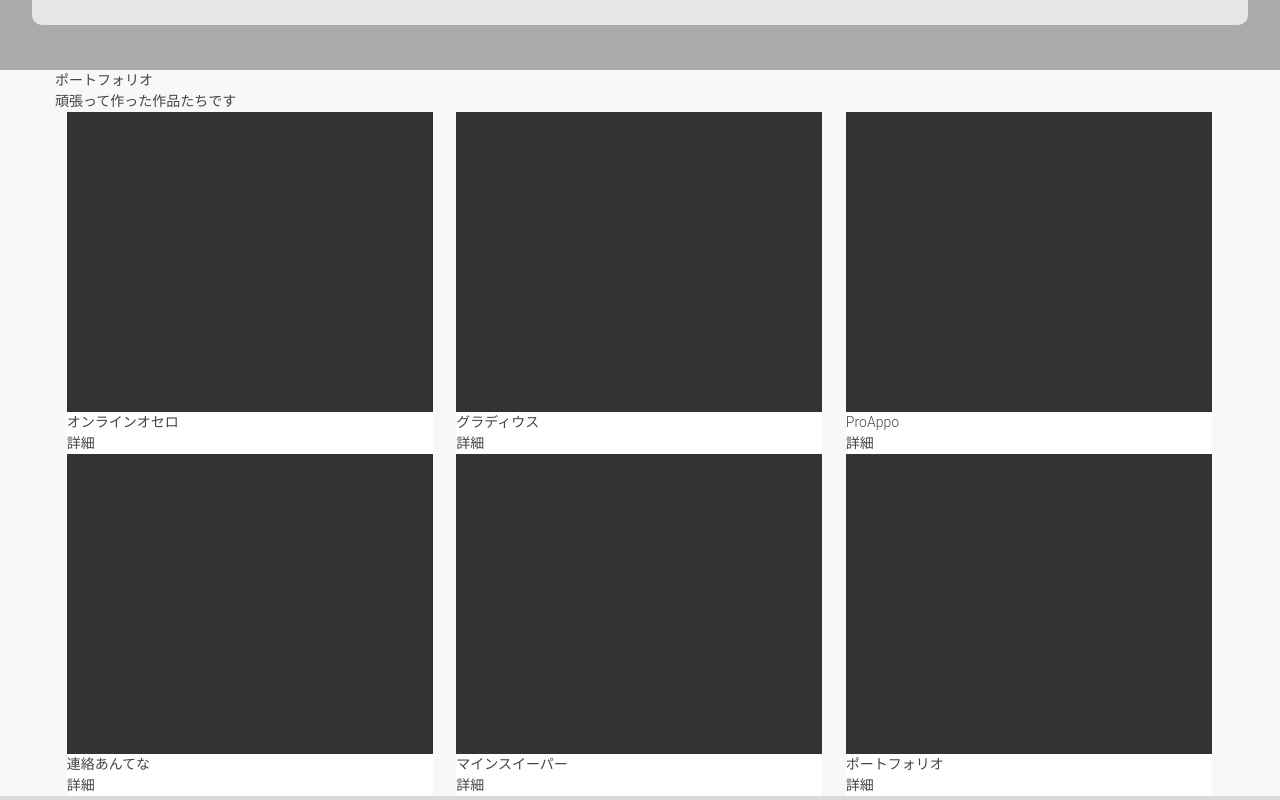
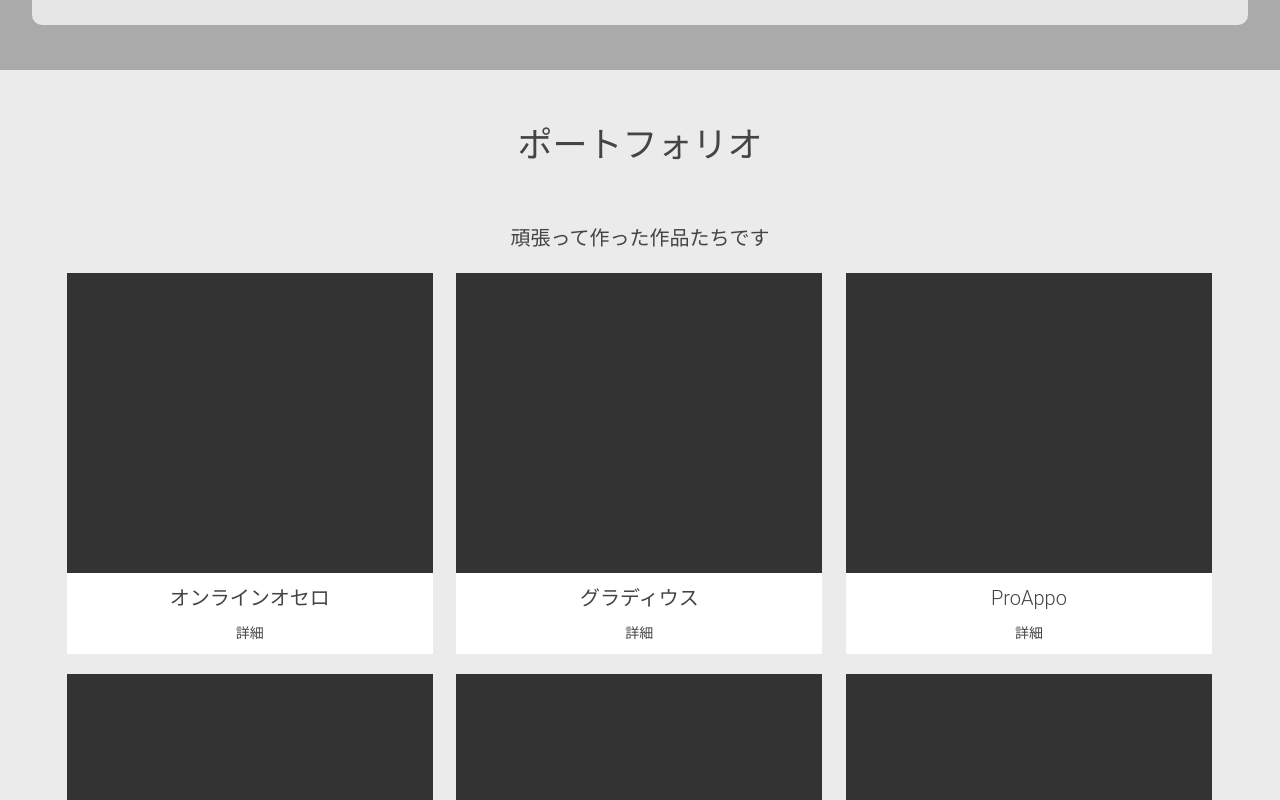
Before and after one commit to s1f102101615/PortfolioSite, a Next.js app: page / in a window 1280 px wide. Shown: the part 1800-2600 px from the top of the page. Built offline with nearby package versions, Linux system fonts and the light colour scheme.

Commit message:
ポートフォリオ

```diff
--- a/app/components/Portfolio.tsx
+++ b/app/components/Portfolio.tsx
@@ -7,38 +7,39 @@ const Portfolio = () => {
   return (
     <div className={styles.base}>
   <div className={styles.container}>
-    <h1>ポートフォリオ</h1>
-    <h2>頑張って作った作品たちです</h2>
-    <div className={styles.box}>
+    <div className={styles.head}>
+        <h1 className={styles.title}>ポートフォリオ</h1>
+        <h2 className={styles.com}>頑張って作った作品たちです</h2>
+    </div>
+    <div className={styles.box1}>
       <div className={styles.imgholder}></div>
-      <h1 className="feature">オンラインオセロ</h1>
-      <p>詳細</p>
+      <h1 className={styles.feature}>オンラインオセロ</h1>
+      <p className={styles.detail}>詳細</p>
+    </div>
+    <div className={styles.box1}>
+      <div className={styles.imgholder}></div>
+      <h1 className={styles.feature}>グラディウス</h1>
+      <p className={styles.detail}>詳細</p>
+    </div>
+    <div className={styles.box1}>
+      <div className={styles.imgholder}></div>
+      <h1 className={styles.feature}>ProAppo</h1>
+      <p className={styles.detail}>詳細</p>
     </div>
     <div className={styles.box}>
       <div className={styles.imgholder}></div>
-      <h1 className="feature">グラディウス</h1>
-      <p>詳細</p>
+      <h1 className={styles.feature}>連絡あんてな</h1>
+      <p className={styles.detail}>詳細</p>
     </div>
     <div className={styles.box}>
       <div className={styles.imgholder}></div>
-      <h1 className="feature">ProAppo</h1>
-      <p>詳細</p>
-    </div>
-    <div className={styles.groupmargin}></div>
-    <div className={styles.box}>
-      <div className={styles.imgholder}></div>
-      <h1 className="feature">連絡あんてな</h1>
-      <p>詳細</p>
+      <h1 className={styles.feature}>マインスイーパー</h1>
+      <p className={styles.detail}>詳細</p>
     </div>
     <div className={styles.box}>
       <div className={styles.imgholder}></div>
-      <h1 className="feature">マインスイーパー</h1>
-      <p>詳細</p>
-    </div>
-    <div className={styles.box}>
-      <div className={styles.imgholder}></div>
-      <h1 className="feature">ポートフォリオ</h1>
-      <p>詳細</p>
+      <h1 className={styles.feature}>ポートフォリオ</h1>
+      <p className={styles.detail}>詳細</p>
     </div>
     <div className="group"></div>
   </div>
--- a/app/components/css/Portfolio.module.css
+++ b/app/components/css/Portfolio.module.css
@@ -1,5 +1,6 @@
 .base {
-    background-color: rgb(248, 248, 248);
+    background-color: rgb(235, 235, 235);
+    padding-bottom: 30px;
 }
 
 .container {
@@ -22,10 +23,24 @@
     position: relative;
     width: 31.3%;
     margin: 0 1%;
+    align-items: center;
+    display: flex;
+    flex-direction: column;
 }
 
-.groupmargin {
-    height: 20px;
+.box1 {
+    cursor: pointer;
+    background: #FFF;
+    float: left;
+    padding: 0;
+    margin: 0;
+    position: relative;
+    width: 31.3%;
+    margin: 0 1%;
+    align-items: center;
+    display: flex;
+    flex-direction: column;
+    margin-bottom: 20px;
 }
 
 .imgholder {
@@ -34,3 +49,29 @@
     background: #333;
     transition: background 0.3s linear;
 }
+
+.feature {
+    font-size: 20px;
+    margin: 10px 0;
+  }
+
+.detail {
+    margin-bottom: 10px;
+}
+
+.title {
+    font-size: 35px;
+    margin: 50px 0 30px 0;
+}
+
+.head {
+    width:100%;
+    display:flex;
+    flex-direction:column;
+    align-items: center;
+}
+
+.com {
+    font-size: 20px;
+    margin : 20px 0;
+}
```
